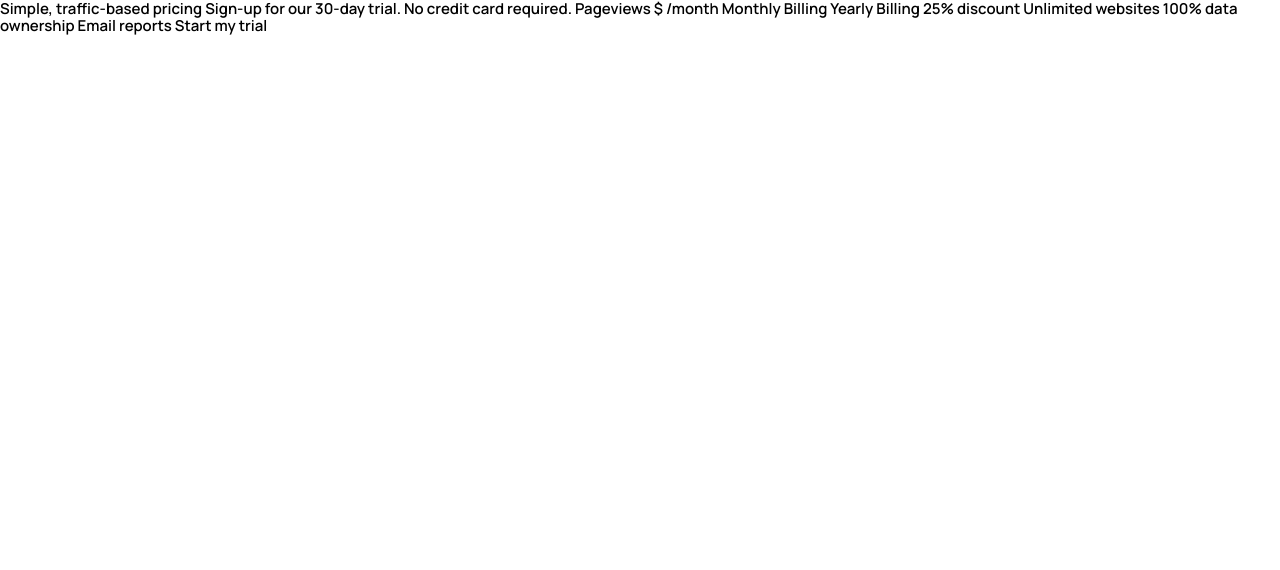
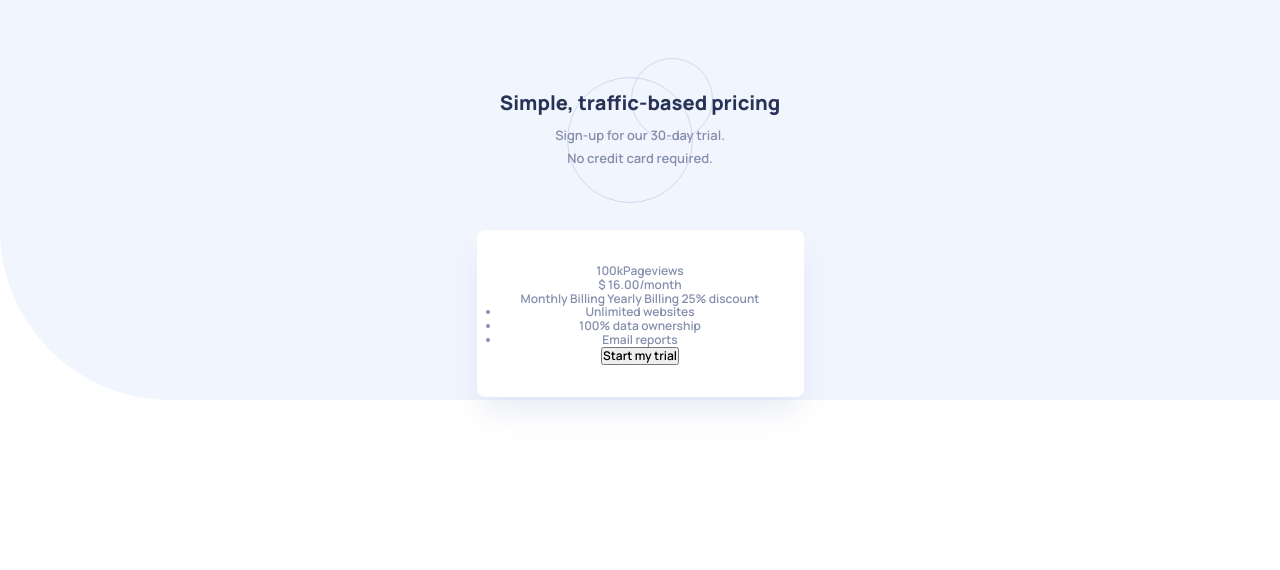
Before and after one commit to MichalTrubini/Interactive-pricing-component, a plain HTML site: page index.html in a window 1280 px wide. Drawn offline with Linux system fonts and the light colour scheme.

Commit message:
mark up done

```diff
--- a/index.html
+++ b/index.html
@@ -15,21 +15,43 @@
 
 </head>
 <body>
+  <header class="header">
+    <div class="header__container">
+      <h1 class="header__heading">
+        Simple, traffic-based pricing
+      </h1>
+      <p class="header__subtitle">
+        Sign-up for our 30-day trial.
+      </p>
+      <p class="header__subtitle">
+        No credit card required.
+      </p>
+    </div>
+  </header>
+  <main class="main">
+    <div class="main__header">
+      <p class="main__pageviews"><span class="main__pageviews-number">100k</span>Pageviews</p>
+      <div class="main__slider"></div>
+      <p class="main__pricing">
+        <span class="main__pricing-number">$ 16.00</span><span class="main__pricing-recurrence">/month</span>
+      </p>
+    </div>
+    <div class="main__billing">
+      Monthly Billing
+      Yearly Billing 25% discount
+    </div>
 
-  Simple, traffic-based pricing
-  Sign-up for our 30-day trial. No credit card required.
-
-  Pageviews
-  $ /month
-
-  Monthly Billing
-  Yearly Billing 25% discount
-
-  Unlimited websites
-  100% data ownership
-  Email reports
-
-  Start my trial
+    <div class="main__list-and-button">
+      <ul class="main__list">
+        <li class="main__list-item">Unlimited websites</li>
+        <li class="main__list-item">100% data ownership</li>
+        <li class="main__list-item">Email reports</li>
+      </ul>
+      <button type="button" class="main__button">
+        Start my trial
+      </button>
+    </div>
+  </main>
 
 </body>
 </html>
--- a/scss/_variables.scss
+++ b/scss/_variables.scss
@@ -6,7 +6,7 @@ $Light-Grayish-Red: hsl(14, 92%, 95%);
 $Light-Red: hsl(15, 100%, 70%);
 $Pale-Blue: hsl(226, 100%, 87%);
 
-$White: hsl (0, 0%, 100%);
+$White: hsl(0, 0%, 100%);
 $Very-Pale-Blue: hsl(230, 100%, 99%);
 $Light-Grayish-Blue: hsl(224, 65%, 95%);
 $Lighter-Grayish-Blue: hsl(223, 50%, 87%);
--- a/scss/style.scss
+++ b/scss/style.scss
@@ -2,5 +2,44 @@
 
 body {
     font-family: 'Manrope', sans-serif;
-    font-size:1.5rem;
+    font-size:1.2rem;
+    color:$color-text-main;
+    text-align: center;
 }
+
+.header {
+    background:url(../images/bg-pattern.svg) no-repeat left;
+    background-size:cover;
+
+    &__container {
+        background:url(../images/pattern-circles.svg) no-repeat center top;
+        background-position-y: 58px;
+        padding:8.9rem 2.4rem 23rem;
+    }
+
+    &__heading {
+        font-size:2rem;
+        font-weight: 800;
+        line-height: 2.7rem;
+        color:$color-heading;
+        margin-bottom:0.8rem;
+    }
+
+    &__subtitle {
+        font-size: 1.3rem;
+        line-height: 2.3rem;
+
+    }
+}
+
+.main {
+    background:$background-pricing-component;
+    box-shadow: 0px 20px 30px -5px rgba(127, 137, 185, 0.152073);
+    border-radius: 8px;
+    margin:auto;
+    padding:3.4rem 2.4rem 3.2rem;
+    position:relative;
+    top:-170px;
+    z-index: 10;
+    width:32.7rem;
+}
```
Also changed, not shown: css/style.css, 1 other file.
